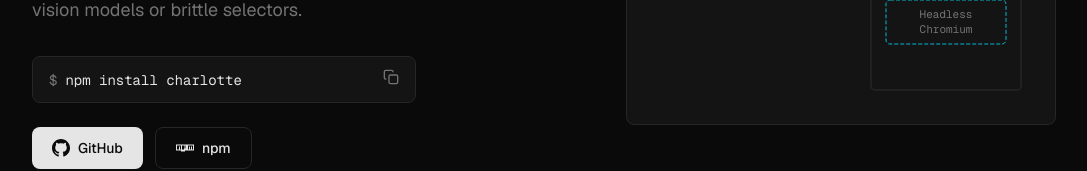
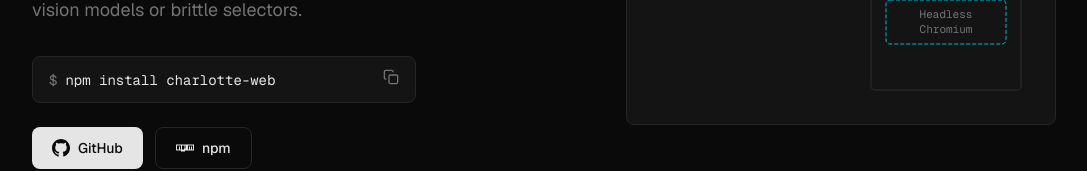
Before and after one commit to TickTockBent/charlotte, a Next.js app in the folder site/: page / in a window 1280 px wide. Shown: the part 261-432 px from the top of the page, without its empty margins (96-1183 px from the left). Built offline with nearby package versions, Linux system fonts and the light colour scheme.

Commit message:
rename to avoid naming confustion

```diff
--- a/site/components/Footer.tsx
+++ b/site/components/Footer.tsx
@@ -13,7 +13,7 @@ export default function Footer() {
           </a>
           <span className="text-surface-border">|</span>
           <a
-            href="https://www.npmjs.com/package/charlotte"
+            href="https://www.npmjs.com/package/charlotte-web"
             target="_blank"
             rel="noopener noreferrer"
             className="hover:text-foreground transition-colors"
--- a/site/components/Hero.tsx
+++ b/site/components/Hero.tsx
@@ -69,9 +69,9 @@ export default function Hero() {
             <div className="flex items-center gap-3 mb-6">
               <div className="flex items-center gap-2 px-4 py-3 rounded-lg bg-surface border border-surface-border font-mono text-sm flex-1 max-w-sm">
                 <span className="text-muted select-none">$</span>
-                <span className="text-foreground">npm install charlotte</span>
+                <span className="text-foreground">npm install charlotte-web</span>
                 <span className="ml-auto">
-                  <CopyButton text="npm install charlotte" />
+                  <CopyButton text="npm install charlotte-web" />
                 </span>
               </div>
             </div>
@@ -96,7 +96,7 @@ export default function Hero() {
                 GitHub
               </a>
               <a
-                href="https://www.npmjs.com/package/charlotte"
+                href="https://www.npmjs.com/package/charlotte-web"
                 target="_blank"
                 rel="noopener noreferrer"
                 className="inline-flex items-center gap-2 px-5 py-2.5 rounded-lg border border-surface-border font-medium text-sm hover:bg-surface-hover transition-colors"
```
